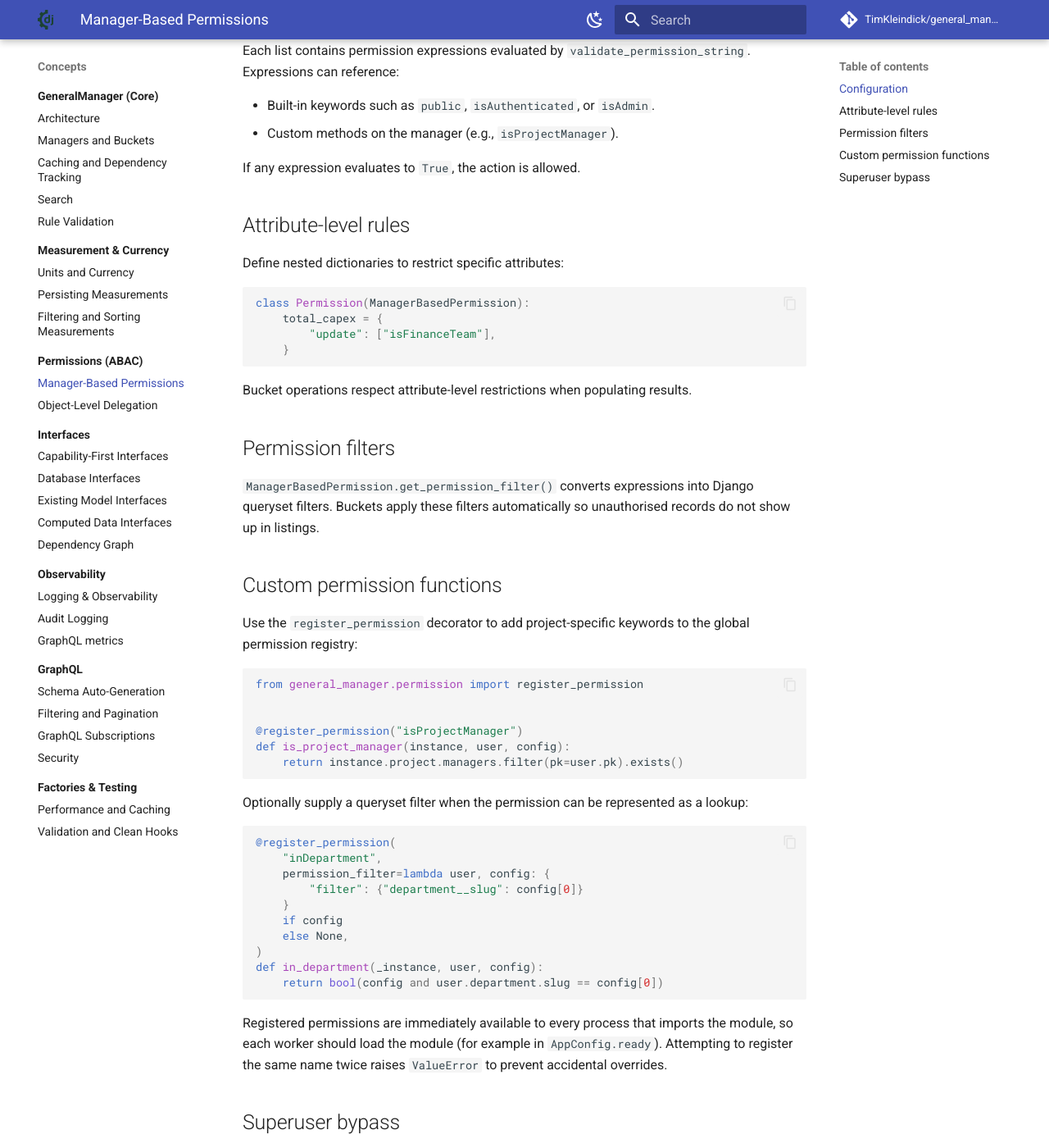
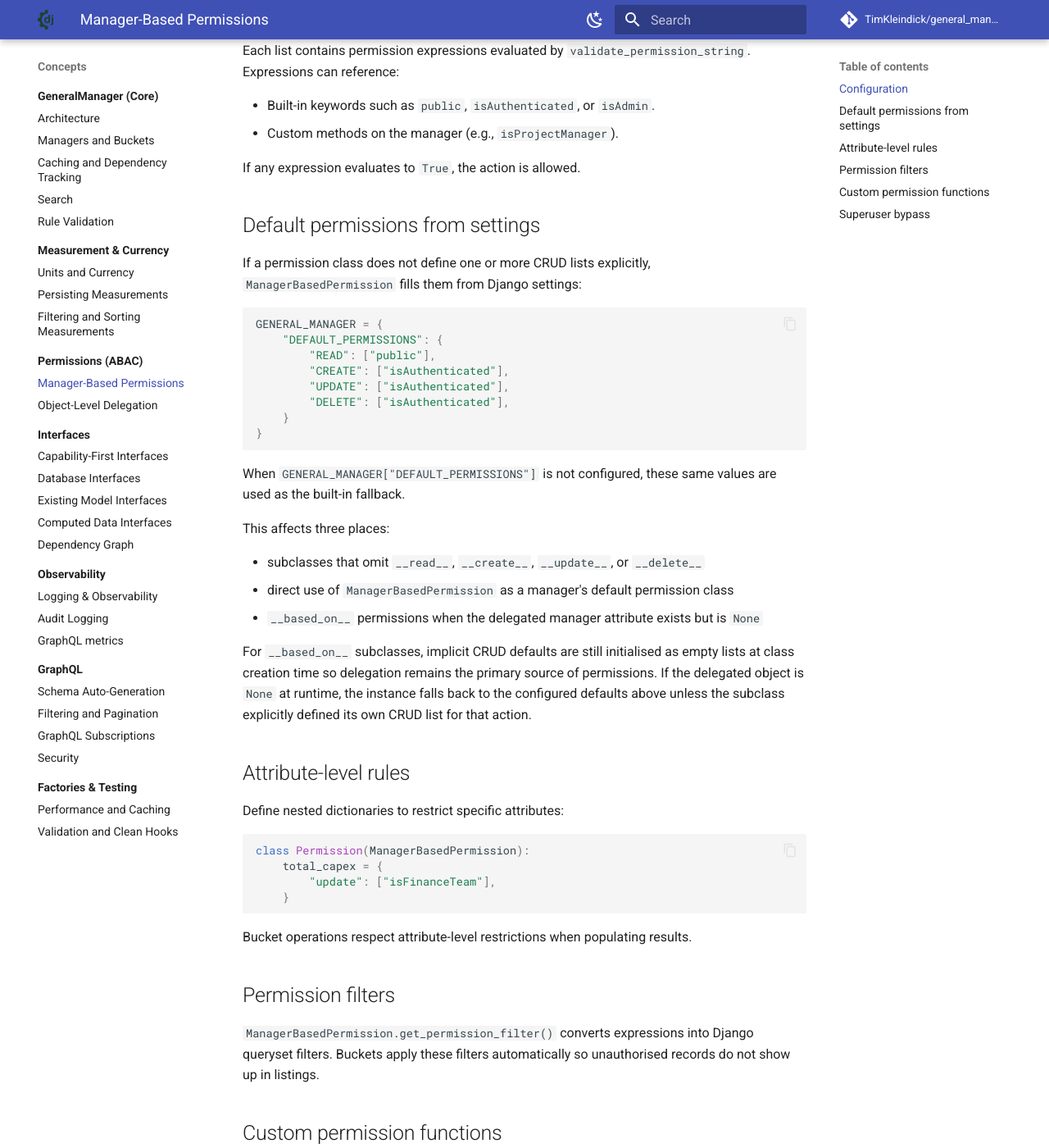
Before and after one commit to TimKleindick/general_manager, an MkDocs documentation site: the page built from docs/concepts/permission/manager_based_permission.md, in a window 1280 px wide and 1400 px high, scrolled down 599 px. Shown: the whole window at 82% size. Built offline with MkDocs 1.6.1 and Material for MkDocs 9.7.7, drawn with Linux system fonts in a browser that asks for light colours; comment, search, counter and statistics services are not loaded.

Commit message:
docs(permission): add global default permissions configuration for ManagerBasedPermission

````diff
--- a/docs/concepts/permission/manager_based_permission.md
+++ b/docs/concepts/permission/manager_based_permission.md
@@ -23,6 +23,37 @@ Each list contains permission expressions evaluated by `validate_permission_stri
 - Custom methods on the manager (e.g., `isProjectManager`).
 
 If any expression evaluates to `True`, the action is allowed.
+
+## Default permissions from settings
+
+If a permission class does not define one or more CRUD lists explicitly,
+`ManagerBasedPermission` fills them from Django settings:
+
+```python
+GENERAL_MANAGER = {
+    "DEFAULT_PERMISSIONS": {
+        "READ": ["public"],
+        "CREATE": ["isAuthenticated"],
+        "UPDATE": ["isAuthenticated"],
+        "DELETE": ["isAuthenticated"],
+    }
+}
+```
+
+When `GENERAL_MANAGER["DEFAULT_PERMISSIONS"]` is not configured, these same
+values are used as the built-in fallback.
+
+This affects three places:
+
+- subclasses that omit `__read__`, `__create__`, `__update__`, or `__delete__`
+- direct use of `ManagerBasedPermission` as a manager's default permission class
+- `__based_on__` permissions when the delegated manager attribute exists but is `None`
+
+For `__based_on__` subclasses, implicit CRUD defaults are still initialised as
+empty lists at class creation time so delegation remains the primary source of
+permissions. If the delegated object is `None` at runtime, the instance falls
+back to the configured defaults above unless the subclass explicitly defined its
+own CRUD list for that action.
 
 ## Attribute-level rules
 
````
Also changed, not shown: README.md (+14 -0 lines), docs/concepts/permission/object_level.md (+1 -1 lines), docs/howto/permission_walkthrough.md (+22 -0 lines).
